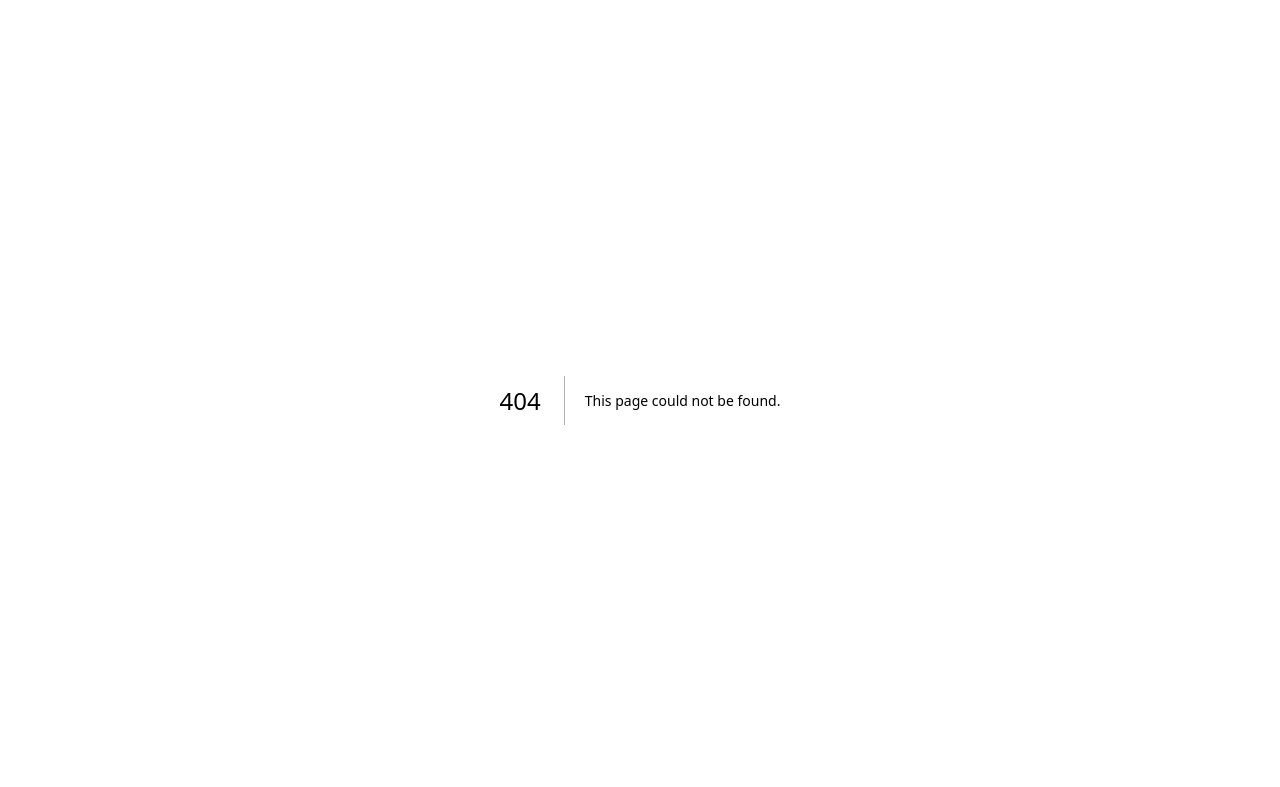
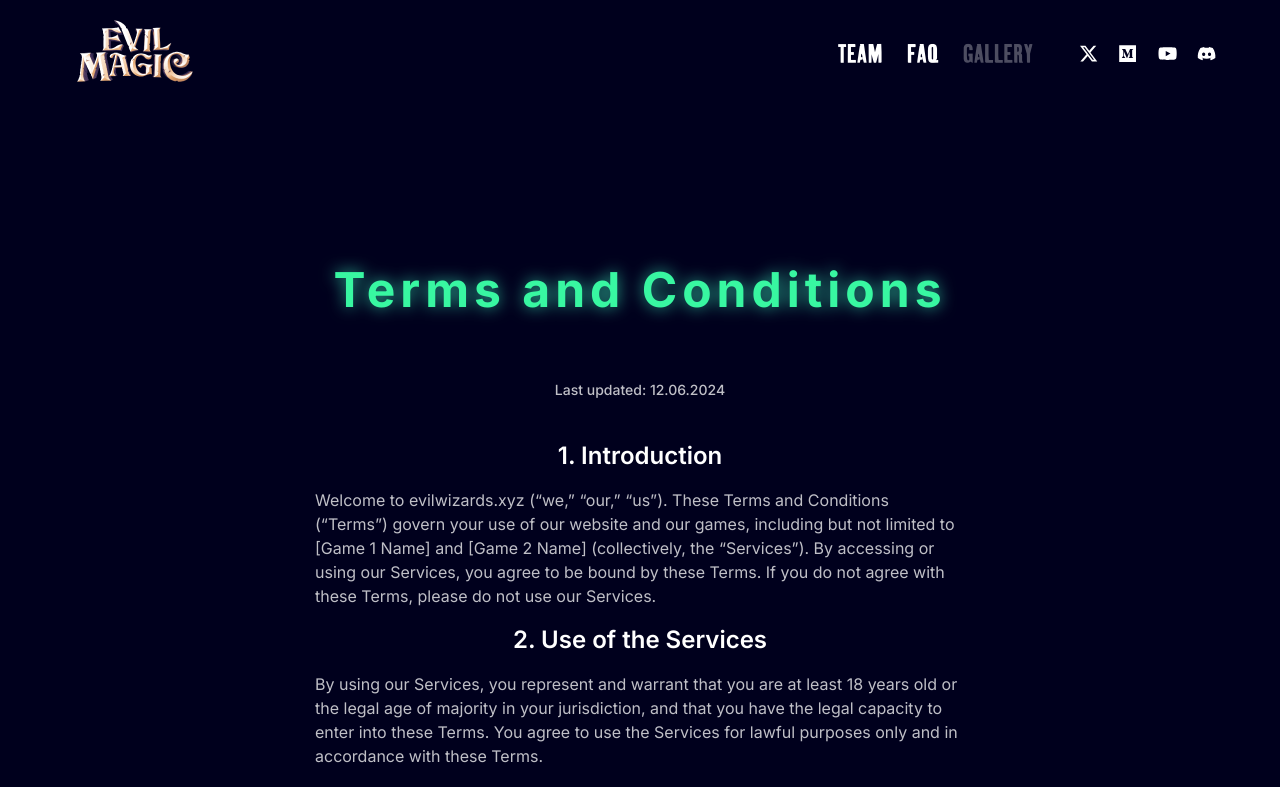
Before and after one commit to yigitozyilmaz/evil-magic, a Next.js app: page /terms in a window 1280 px wide. Before the commit this address had no page. Shown: the top 787 px of the page. Built offline with nearby package versions, Linux system fonts and the light colour scheme.

Commit message:
asdasdas

```diff
--- a/app/page.js
+++ b/app/page.js
@@ -406,7 +406,7 @@ export default function Page() {
       Event Entries: Access to exclusive events.
       Priority and various advantages in upcoming product releases.
       VIP Membership: Become a VIP member of the Evil Magic community and an alpha tester.
-      Design Participation: Get involved in the design processes of the EMD world.
+      Design Participation: Get involved in the design processes of the EM world.
       Exclusive Collectibles: Special physical collectibles for top buyers.`} />
                 <FaQ q='What is the Release Date and Price of the Evil Wizards NFT Collection?' a='The release date and price of the Evil Wizards NFT Collection are yet to be announced. Stay tuned for updates. (TBA - To Be Announced)' />
                 <FaQ q='How Many Pieces Will the Evil Wizards NFT Collection Include?' a='The total number of pieces in the collection has not been determined yet. Details will be announced soon. (TBA - To Be Announced)' />
@@ -599,7 +599,7 @@ export default function Page() {
       Event Entries: Access to exclusive events.
       Priority and various advantages in upcoming product releases.
       VIP Membership: Become a VIP member of the Evil Magic community and an alpha tester.
-      Design Participation: Get involved in the design processes of the EMD world.
+      Design Participation: Get involved in the design processes of the EM world.
       Exclusive Collectibles: Special physical collectibles for top buyers.`} />
                   <FaQ q='What is the Release Date and Price of the Evil Wizards NFT Collection?' a='The release date and price of the Evil Wizards NFT Collection are yet to be announced. Stay tuned for updates. (TBA - To Be Announced)' />
                   <FaQ q='How Many Pieces Will the Evil Wizards NFT Collection Include?' a='The total number of pieces in the collection has not been determined yet. Details will be announced soon. (TBA - To Be Announced)' />
--- a/app/terms.js
+++ b/app/terms/page.js
@@ -10,11 +10,11 @@ export default function Terms() {
     }, []);
 
     return (
-        <div className='relative w-full min-h-[100dvh] flex flex-col bg-[#00001d]'>
+        <div className='relative w-full min-h-[300dvh] flex flex-col bg-[#00001d]'>
             <Header />
-            <main className="flex text-white min-h-[100dvh] flex-col items-center relative mb-[5rem]">
+            <main className="flex text-white min-h-[600dvh] lg:min-h-[300dvh] flex-col items-center relative mb-[5rem]">
                 <div className='relative w-full'>
-                    <div className='z-[10] absolute -top-[100px] sm:top-[100px] w-full h-max flex flex-col items-center px-4 sm:px-0'>
+                    <div className='z-[10] absolute -top-[200px] lg:-top-[100px] w-full h-max flex flex-col items-center px-4 sm:px-0'>
                         <h1 className='text-center text-5xl font-bold tracking-[5px] leading-[80px] text-[#38F7A1] green-glow mt-[350px] whitespace-nowrap'>
                             Terms and Conditions
                         </h1>
```
